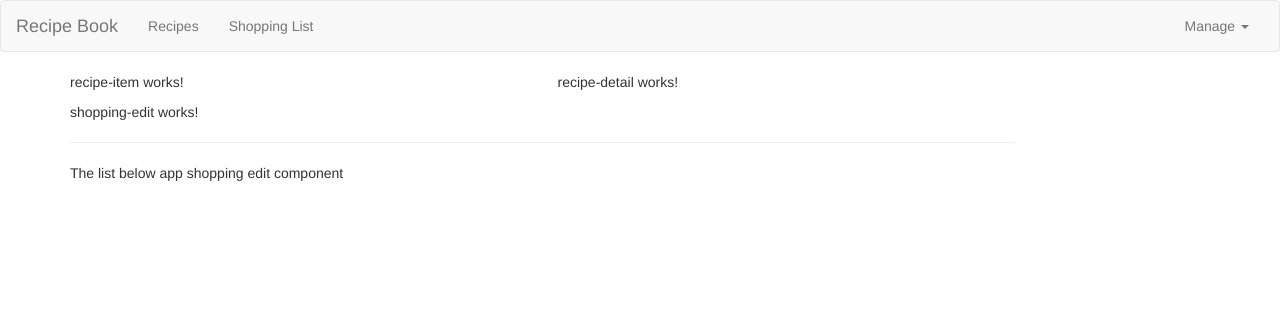
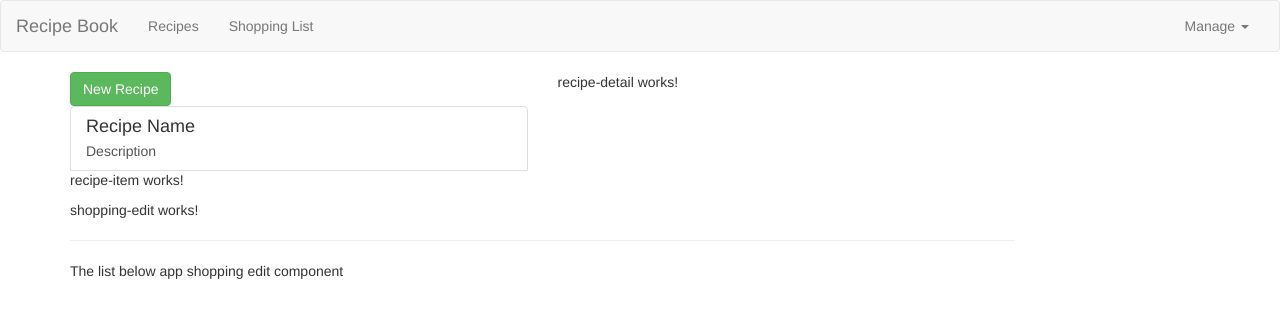
Before and after one commit to d-x-s/angular-basics, an Angular app: page / in a window 1280 px wide. Shown: the top 318 px of the page. Built offline with nearby package versions, Linux system fonts and the light colour scheme.

Commit message:
Static skeleton for recipe-list template

```diff
--- a/src/app/recipes/recipe-list/recipe-list.component.html
+++ b/src/app/recipes/recipe-list/recipe-list.component.html
@@ -1 +1,19 @@
-<app-recipe-item></app-recipe-item>
+<div class="row">
+    <div class="col-xs-12">
+        <button class="btn btn-success">New Recipe</button>
+    </div>
+</div>
+<div class="row">
+    <div class="col-xs-12">
+        <a href="#" class="list-group-item clearfix">
+            <div class="pull-left">
+                <h4 class="list-group-item-heading">Recipe Name</h4>
+                <p class="list-group-item-text">Description</p>
+            </div>
+            <span class="pull-right">
+                <img src="" alt="" class="img-responsive" style="max-height: 50px;">
+            </span>
+        </a>
+        <app-recipe-item></app-recipe-item>
+    </div>
+</div>
--- a/src/app/recipes/recipe-list/recipe-list.component.ts
+++ b/src/app/recipes/recipe-list/recipe-list.component.ts
@@ -1,4 +1,5 @@
 import { Component, OnInit } from '@angular/core';
+import { Recipe } from '../recipe.model';
 
 @Component({
   selector: 'app-recipe-list',
@@ -6,6 +7,11 @@
   styleUrls: ['./recipe-list.component.css']
 })
 export class RecipeListComponent implements OnInit {
+  recipes: Recipe[] = [
+    new  Recipe('A Test Recipe',
+                'A Test Description',
+                'https://cdn.pixabay.com/photo/2016/06/15/19/09/food-1459693_1280.jpg')
+  ];
 
   constructor() { }
 
```
